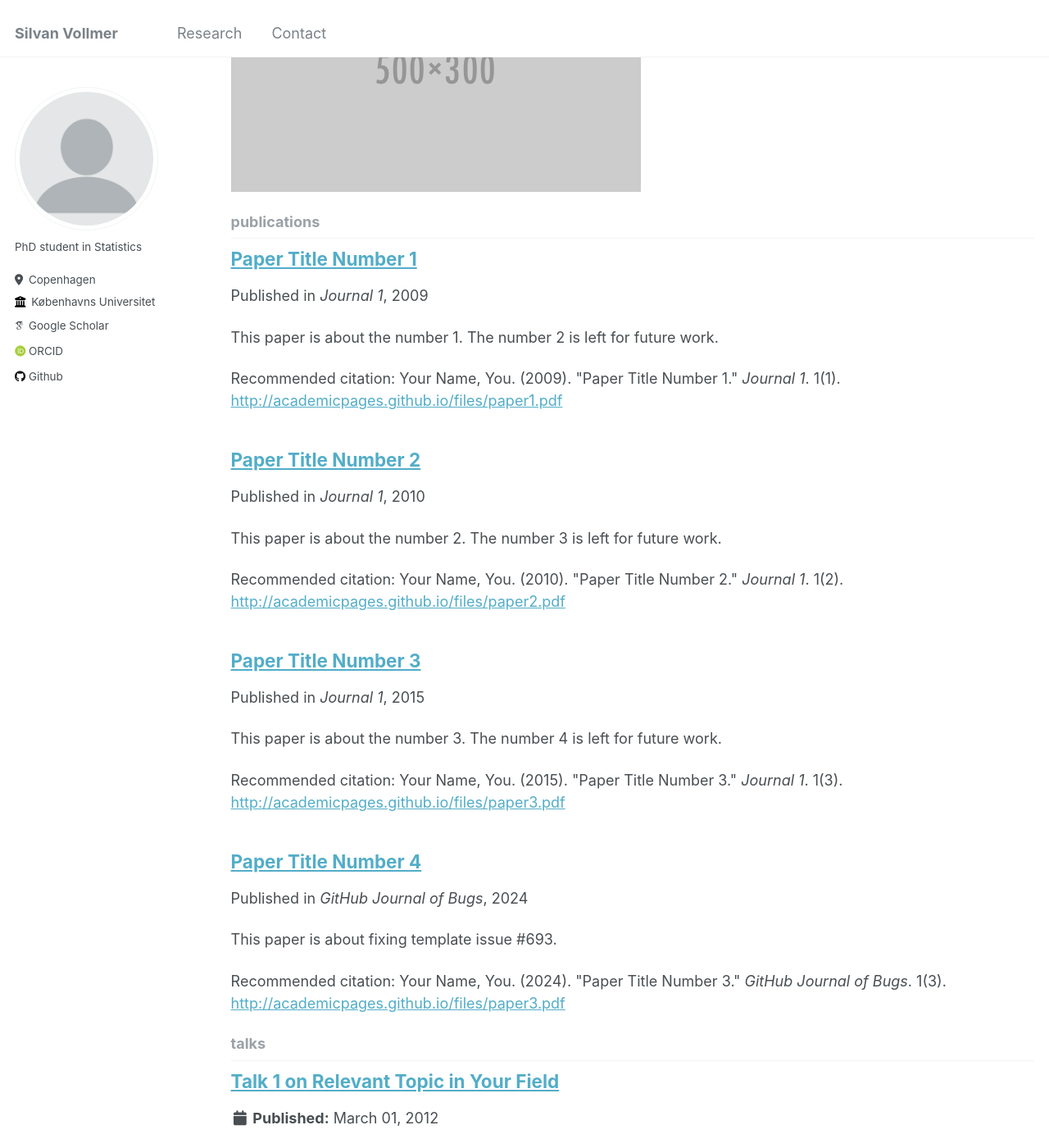
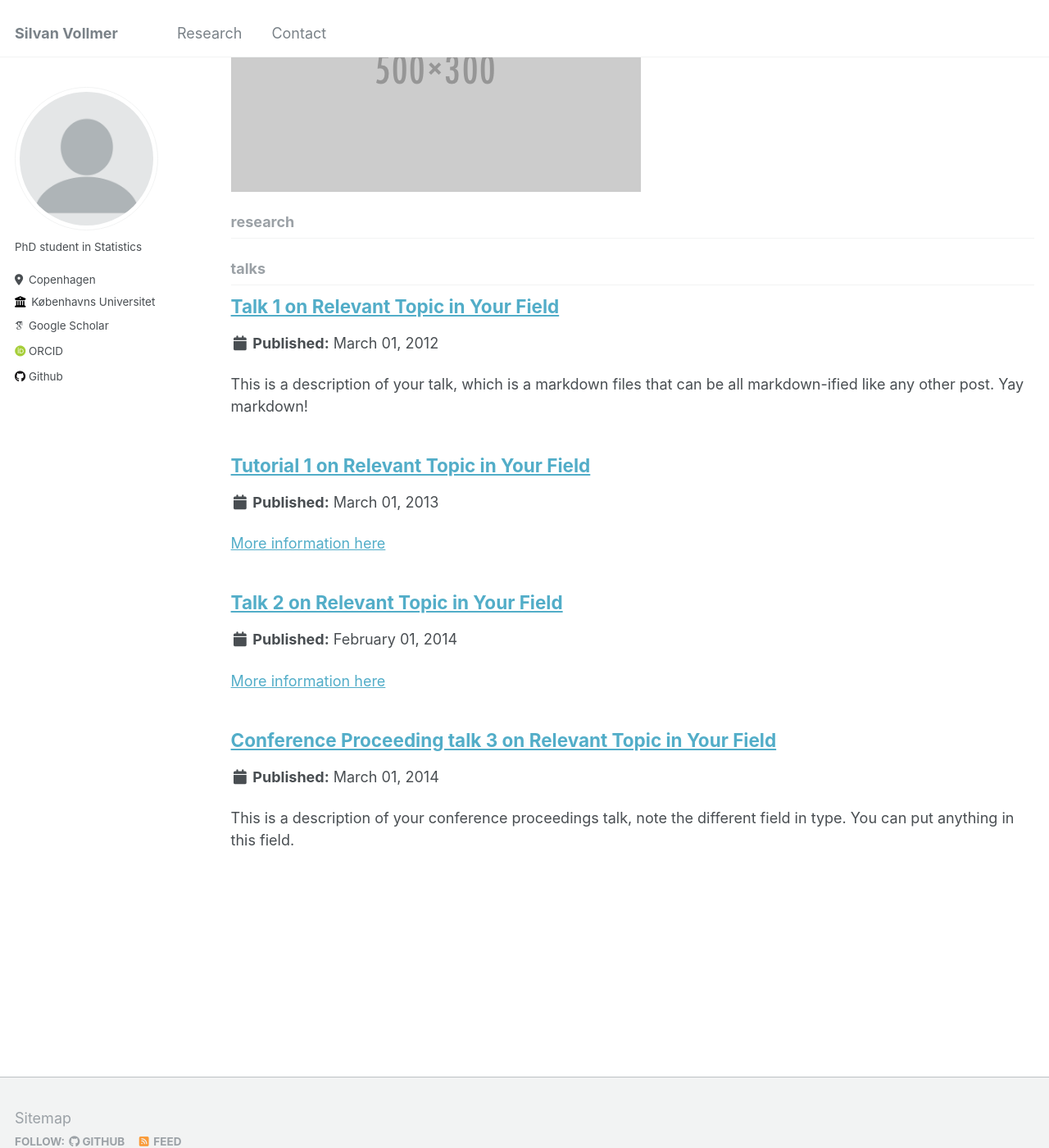
Before and after one commit to silvanvollmer/silvanvollmer.github.io, a Jekyll site: the page built from _pages/collection-archive.html, in a window 1280 px wide and 1400 px high, scrolled down 858 px. Shown: the whole window at 82% size. Built offline with Jekyll 4.4.1, drawn with Linux system fonts in a browser that asks for light colours; some web fonts are replaced.

Commit message:
Update _config.yml

```diff
--- a/_config.yml
+++ b/_config.yml
@@ -195,7 +195,7 @@ kramdown:
 
 # Collections
 collections:
-  publications:
+  research:
     output: true
     permalink: /:collection/:path/
   portfolio:
@@ -235,10 +235,10 @@ defaults:
       author_profile: true
       share: true
       comments: true
-  # _publications
+  # _research
   - scope:
       path: ""
-      type: publications
+      type: research
     values:
       layout: single
       author_profile: true
```
